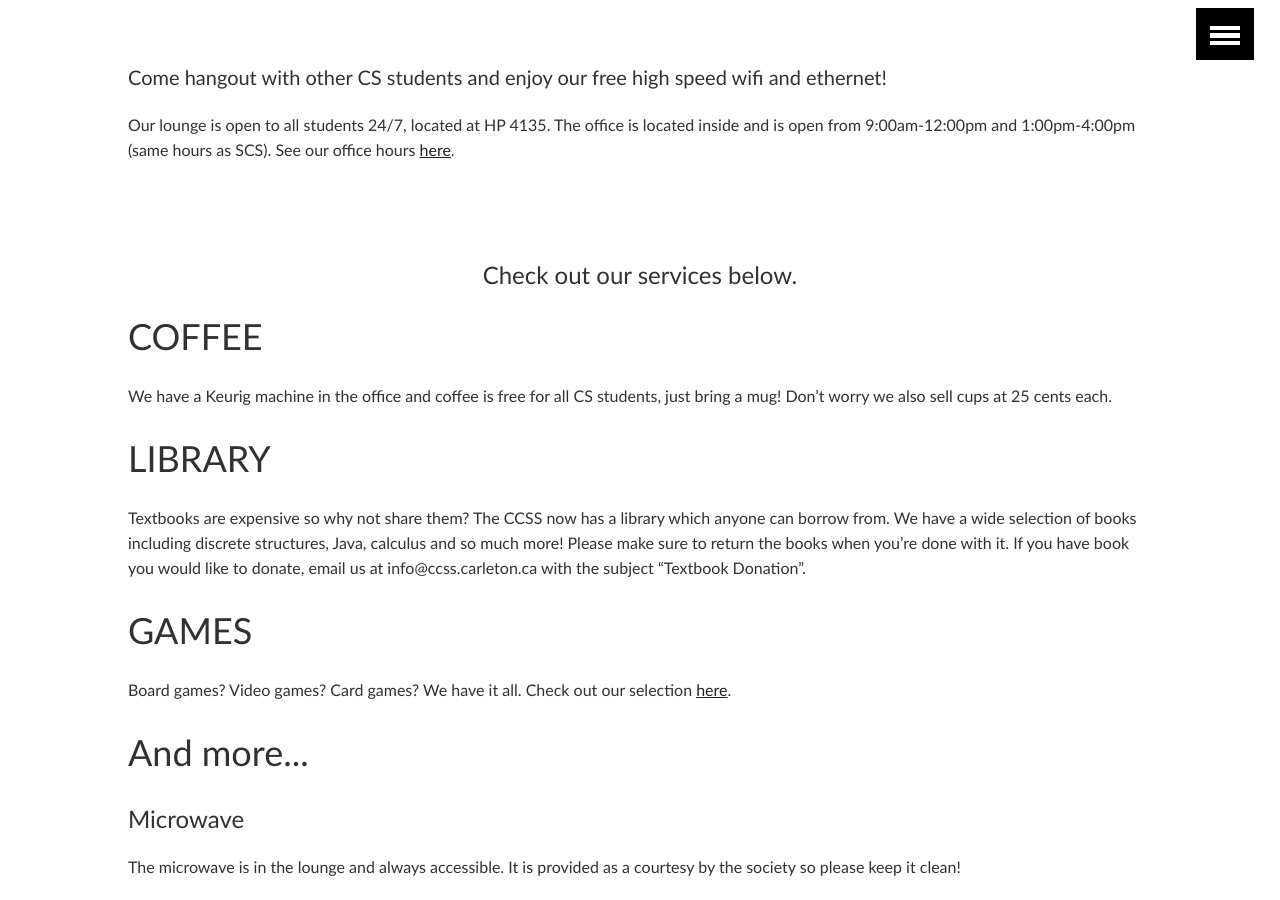
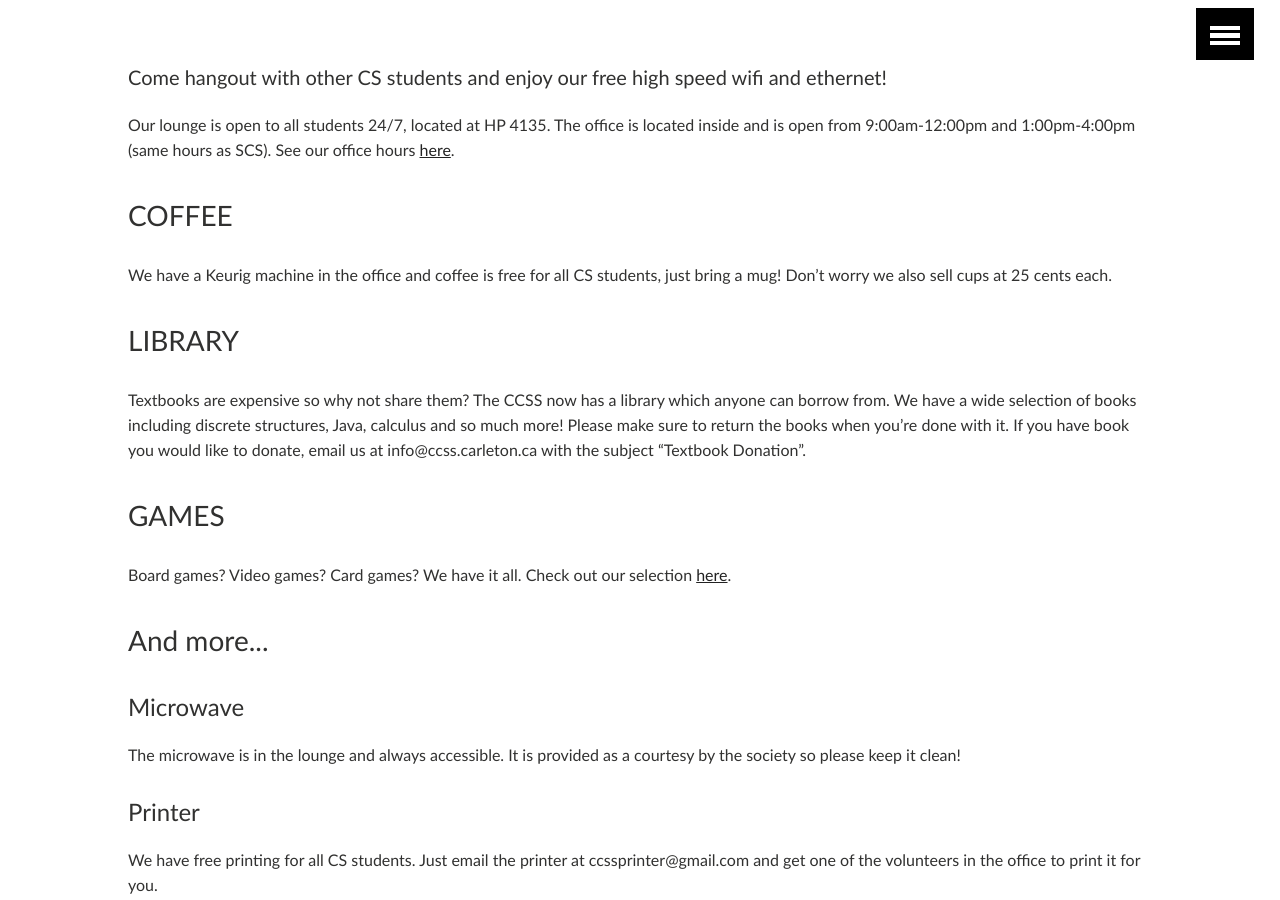
Before and after one commit to brittnylapierre/ccss_web, a Jekyll site: the page built from about/lounge/index.md, in a window 1280 px wide and 900 px high, scrolled down 444 px. Built offline with Jekyll 4.4.1, drawn with Linux system fonts in a browser that asks for light colours.

Commit message:
Updated index.md

```diff
--- a/about/lounge/index.md
+++ b/about/lounge/index.md
@@ -13,14 +13,13 @@ subjectstyle: >-
   <div class='content-wrap'>
    <h5>Come hangout with other CS students and enjoy our free high speed wifi and ethernet!</h5>
     <p>Our lounge is open to all students 24/7, located at HP 4135. The office is located inside and is open from 9:00am-12:00pm and 1:00pm-4:00pm (same hours as SCS). See our office hours <a href='https://docs.google.com/document/d/12O7-Go1fXleEh2IGSiWVlkZHO7JSalcmu-L9nr9yzX4/edit?usp=sharing'>here</a>.</p>
-    <h4 class='centered' style='margin-top: 100px;'>Check out our services below.</h4>
-    <h1>COFFEE</h1>
+    <h3>COFFEE</h3>
     <p>We have a Keurig machine in the office and coffee is free for all CS students, just bring a mug! Don’t worry we also sell cups at 25 cents each.</p>
-    <h1>LIBRARY</h1>
+    <h3>LIBRARY</h3>
     <p>Textbooks are expensive so why not share them? The CCSS now has a library which anyone can borrow from. We have a wide selection of books including discrete structures, Java, calculus and so much more! Please make sure to return the books when you’re done with it. If you have book you would like to donate, email us at info@ccss.carleton.ca with the subject “Textbook Donation”.</p>
-    <h1>GAMES</h1>
+    <h3>GAMES</h3>
     <p>Board games? Video games? Card games? We have it all. Check out our selection <a href='https://docs.google.com/spreadsheets/d/1U95tQdS5STzrbfIILKGxJU-YITvph1yzRQ9tKfhiFj4/edit?usp=sharing'>here</a>.</p>
-  <h1>And more...</h1>
+  <h3>And more...</h3>
   <h4>Microwave</h4>
   <p>The microwave is in the lounge and always accessible. It is provided as a courtesy by the society so please keep it clean!</p>
   <h4>Printer</h4>
```
